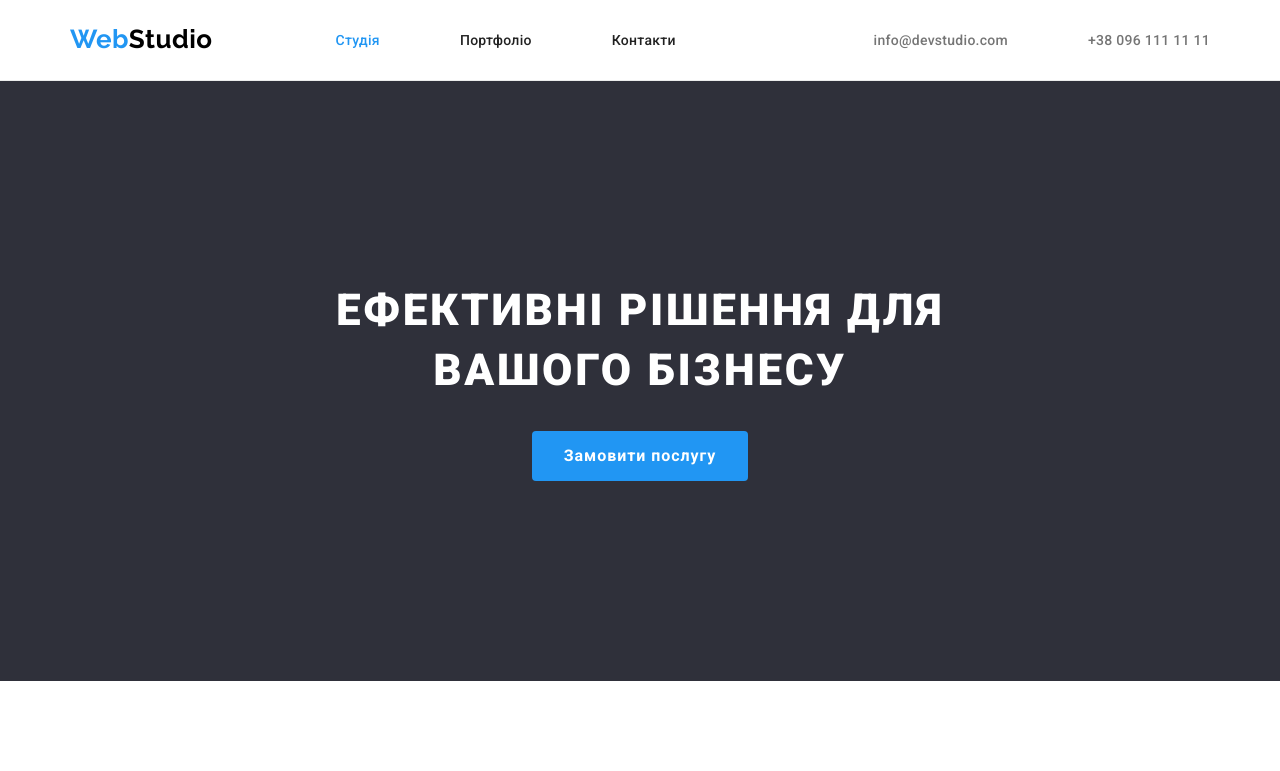
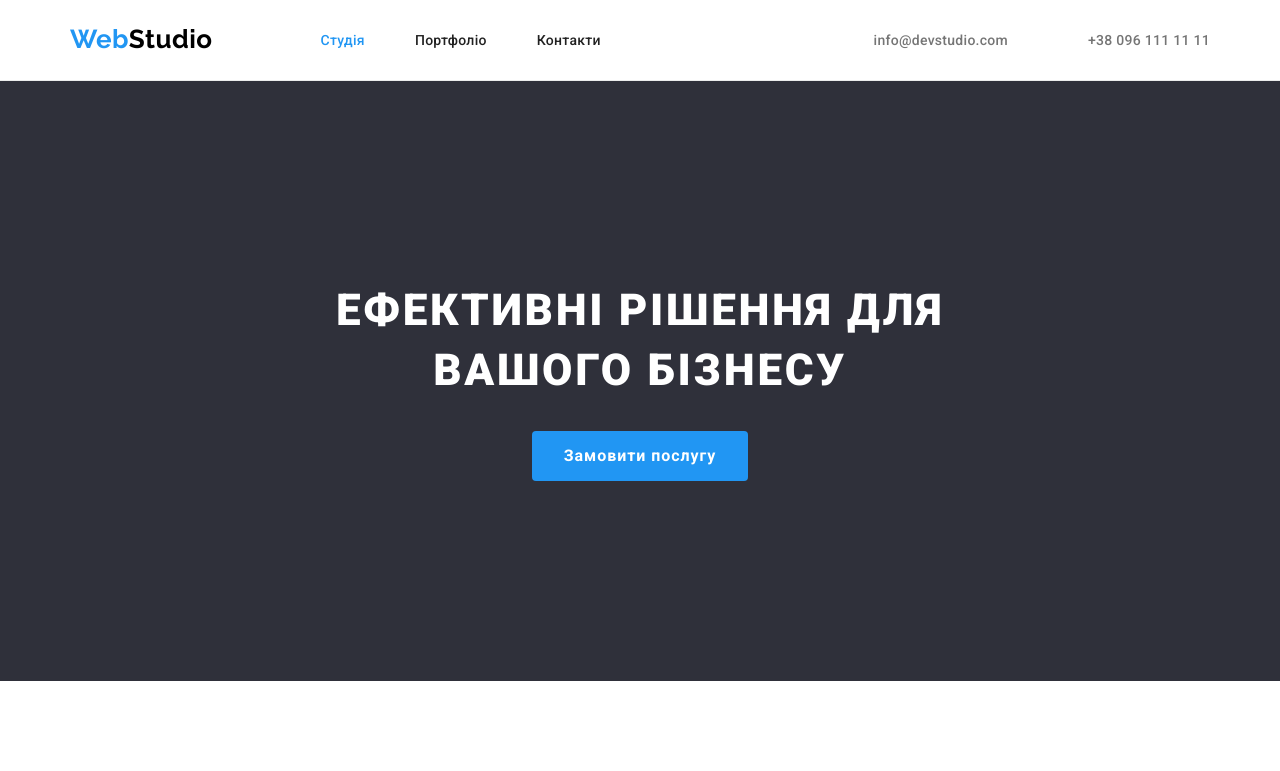
Before and after one commit to Alina-Martyniuk/goit-markup-hw-03, a plain HTML site: page index.html in a window 1280 px wide. Shown: the top 771 px of the page. Drawn offline with nearby package versions, Linux system fonts and the light colour scheme.

Commit message:
update padding for .page

```diff
--- a/css/main.css
+++ b/css/main.css
@@ -131,7 +131,7 @@ align-items: center;
     font-weight: 500;
     font-size: 14px;
     line-height: 1.14;
-    padding: 24px 15px 25px 15px;
+    padding: 32px 0;
     letter-spacing: 0.02em;
 }
 
```
